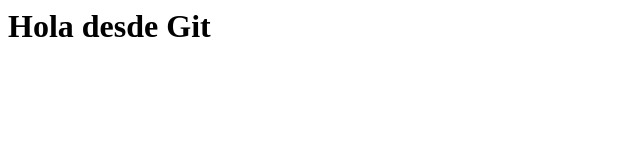
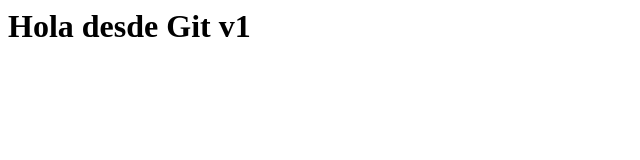
Before and after one commit to lochamorro/gitTest, a plain HTML site: page index.html in a window 1280 px wide. Shown: the full height of the page, 0-640 px from the left. Drawn offline with Linux system fonts and the light colour scheme.

Commit message:
Update index.html

```diff
--- a/index.html
+++ b/index.html
@@ -1,6 +1,6 @@
 <html>
 <head></head>
 <body>
-<H1>Hola desde Git</H1>
+<H1>Hola desde Git v1</H1>
 </body>
 </html>
```
